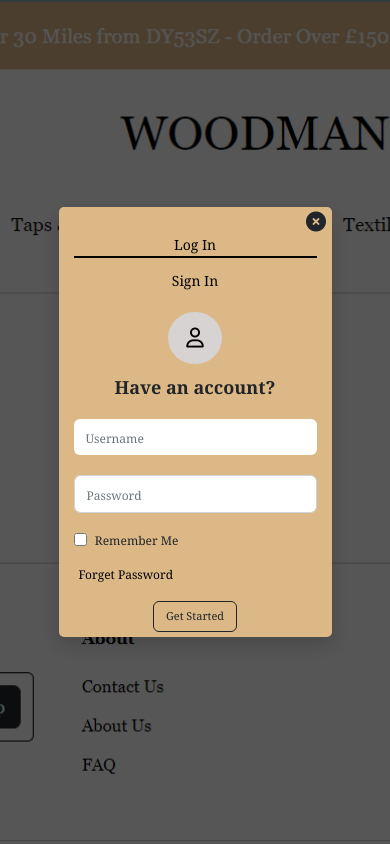
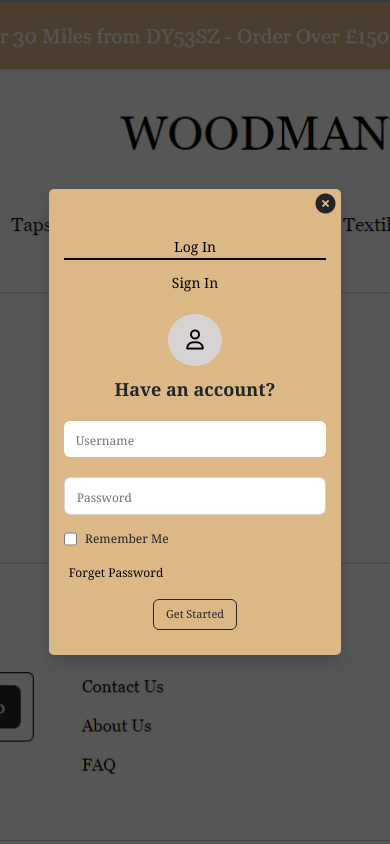
Before and after one commit to Musha448/g20, a plain HTML site: page login form.html in a window 390 px wide. Drawn offline with nearby package versions, Linux system fonts and the light colour scheme.

Commit message:
Add files via upload

```diff
--- a/login form.html
+++ b/login form.html
@@ -107,32 +107,29 @@
         input[type='password']:focus{
             box-shadow: none;
         }
-        .footer{
 
 
+        input[type="checkbox"]{
+
+            margin-bottom:16px;
+        }
+        .footer{
             position: relative;
-
+            padding-top: 15px;
         }
         .remind{
-
             display: flex;
-
         }
         .remind p{
             font-size: 14px;
-            margin-top: 19px;
         }
         .footer  a{
             color: black;
-            margin-top: 20px;
             font-size: 14px;
         }
         .forget{
-
             position: relative;
-            top: 16px;
-
-
+            align-items: center;
         }
         .forget:hover{
             text-decoration: underline!important;
@@ -241,11 +238,16 @@
         input[type='password']:focus{
             box-shadow: none;
         }
+
+        input[type="checkbox"]{
+
+            margin-bottom:16px;
+        }
         .footer{
 
 
             position: relative;
-
+         padding-top: 15px;
         }
         .remind{
 
@@ -254,17 +256,16 @@
         }
         .remind p{
             font-size: 14px;
-            margin-top: 19px;
+
         }
         .footer  a{
             color: black;
-            margin-top: 20px;
+
             font-size: 14px;
         }
         .forget{
 
             position: relative;
-            top: 16px;
 
         }
         .btn{
@@ -299,9 +300,9 @@
 
             .main .login{
           border-radius: 5px;
-            width: 70%;
+            width:75%;
             background-color: rgb(221, 184, 135)!important;
-            padding: 20px 15px;
+            padding: 40px 15px;
             position: relative;
         }
 
@@ -392,23 +393,25 @@
      input[type='password']:focus{
          box-shadow: none;
      }
+     input[type="checkbox"]{
 
+            margin-bottom:16px;
+        }
 
             .footer{
 
-
+            padding-top: 15px;
         position: relative;
 
     }
     .remind{
-        padding: 0px!important;
-        margin: 0px!important;
+
 
 
     }
     .remind p{
-        font-size: 14px;
-        margin-top: 19px;
+
+
 
         font-size: 12px;
     }
@@ -416,7 +419,6 @@
        margin: 0px!important;
        padding: 0px!important;
        position: absolute;
-
        left: 16px;
        font-size: 12px;
 
@@ -428,7 +430,7 @@
             position: relative;
             top: 0px;
             left: 1px;
-
+            background-color: red!important;
             right: 1px;
 
         }
@@ -441,7 +443,6 @@
             right: 2%;
             margin: 0px!important;
             padding: 0px!important;
-
             cursor: pointer;
            background: none;
             font-size: 20px;
```
